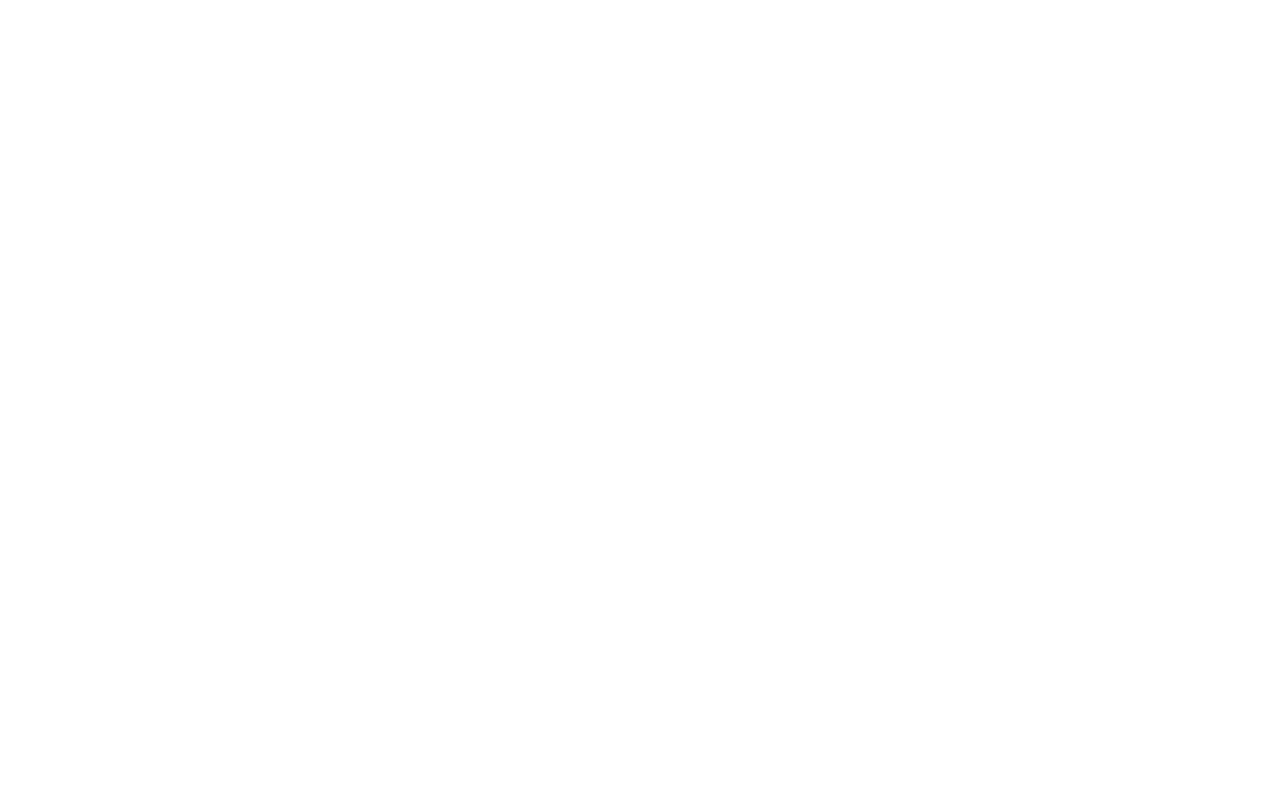
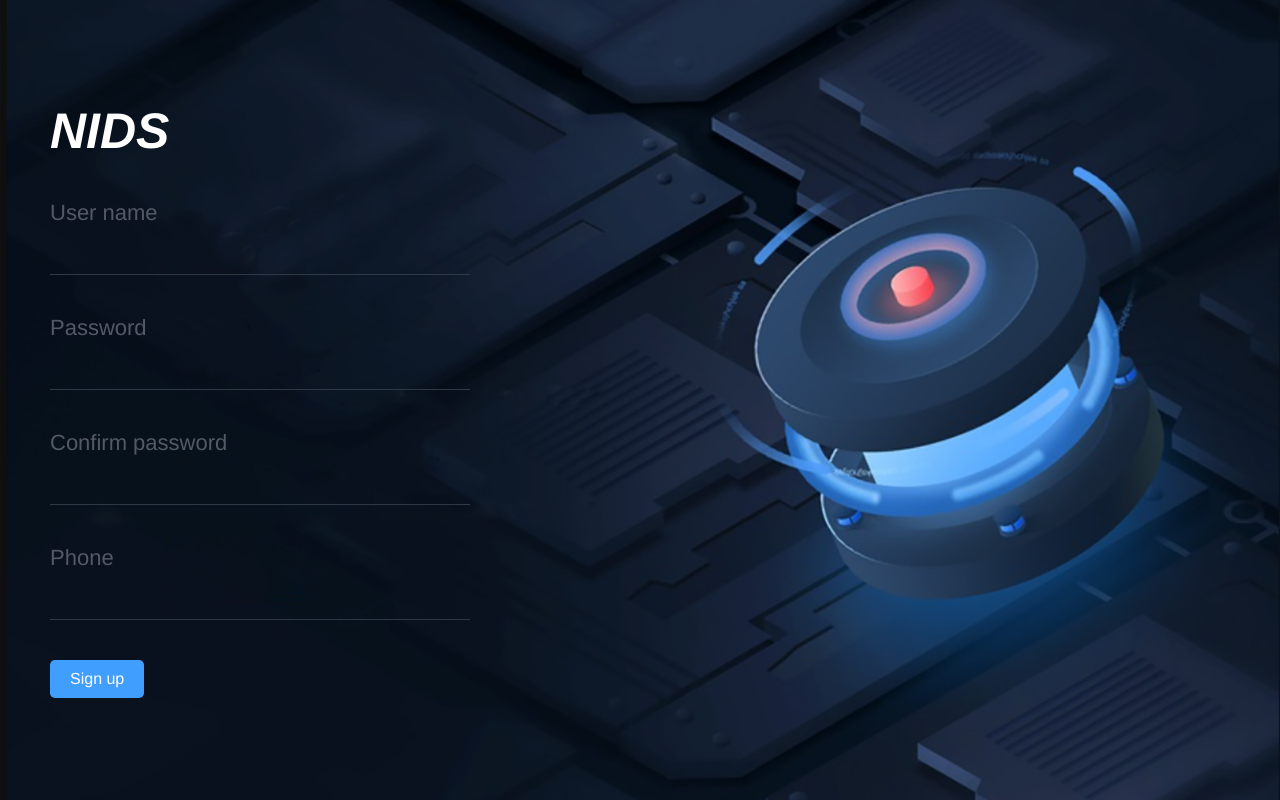
Before and after one commit to bo-ddd/machao-cms, a Vue app: page /register in a window 1280 px wide. Before the commit this address had no page. Built offline with nearby package versions, Linux system fonts and the light colour scheme.

Commit message:
add register

```diff
--- a/src/App.vue
+++ b/src/App.vue
@@ -1,9 +1,7 @@
 <script setup lang="ts">
 import {  RouterView } from "vue-router";
 </script>
-
 <template>
-
   <RouterView />
 </template>
 
--- a/src/router/index.ts
+++ b/src/router/index.ts
@@ -49,6 +49,11 @@
       name: 'login',
       component: () => import("../views/login/LoginView.vue"),
     },
+    {
+      path: '/register',
+      name: 'register',
+      component: () => import("../views/login/Register.vue"),
+    },
   ],
 });
 
--- /dev/null
+++ b/src/views/login/Register.vue
@@ -0,0 +1,96 @@
+<template>
+    <div class="login">
+        <div class="container wrap">
+            <h1 class="title c-ffffff">NIDS</h1>
+            <div class="form mt-40">
+                <div class="form-tip">
+                    <label for="username">User name</label>
+                </div>
+                <div class="form-ipt">
+                    <input type="text" v-model="form.username">
+                </div>
+                <div class="form-tip mt-40">
+                    <label for="password">Password</label>
+                </div>
+                <div class="form-ipt">
+                    <input type="password" v-model="form.password">
+                </div>
+
+                <div class="form-tip mt-40">
+                    <label for="password">Confirm password</label>
+                </div>
+                <div class="form-ipt">
+                    <input type="password" v-model="form.confirmPassword">
+                </div>
+
+
+                <div class="form-tip mt-40">
+                    <label for="phone">Phone</label>
+                </div>
+                <div class="form-ipt">
+                    <input type="text" v-model="form.phone">
+                </div>
+            </div>
+            <div class="btn mt-40 c-ffffff">Sign up</div>
+        </div>
+    </div>
+</template>
+
+<script lang="ts" setup>
+import { reactive } from "vue";
+const form = reactive({
+    username: '',
+    password: '',
+    confirmPassword:'',
+    phone:""
+});
+</script>
+
+<style lang="scss" scoped>
+.login {
+    padding: 0 30px;
+    height: 100vh;
+    display: flex;
+    flex-direction: column;
+    justify-content: center;
+    background: url("@/assets/imgs/bg.png");
+    background-position: center center;
+    /* 背景图不平铺 */
+    background-repeat: no-repeat;
+    /* 当内容高度大于图片高度时，背景图像的位置相对于viewport固定 */
+    background-attachment: fixed;
+    /* 让背景图基于容器大小伸缩 */
+    background-size: cover;
+    /* 设置背景颜色，背景图加载过程中会显示背景色 */
+    background-color: #464646;
+    & .form {
+        &>.form-ipt {
+            &>input {
+                font-size: 16px;
+                padding: 15px 0;
+                width: 420px;
+                border-bottom: 1px solid #2e3945;
+                color: #fff;
+                background: transparent;
+            }
+        }
+
+        &>.form-tip {
+            font-size: 22px;
+            color: #545a65;
+        }
+    }
+}
+
+.title {
+    font-size: 50px;
+    font-style: oblique;
+}
+
+.btn{
+    display: inline-block;
+    padding: 10px 20px;
+    border-radius: 5px;
+    background: #409eff;
+}
+</style>
```
